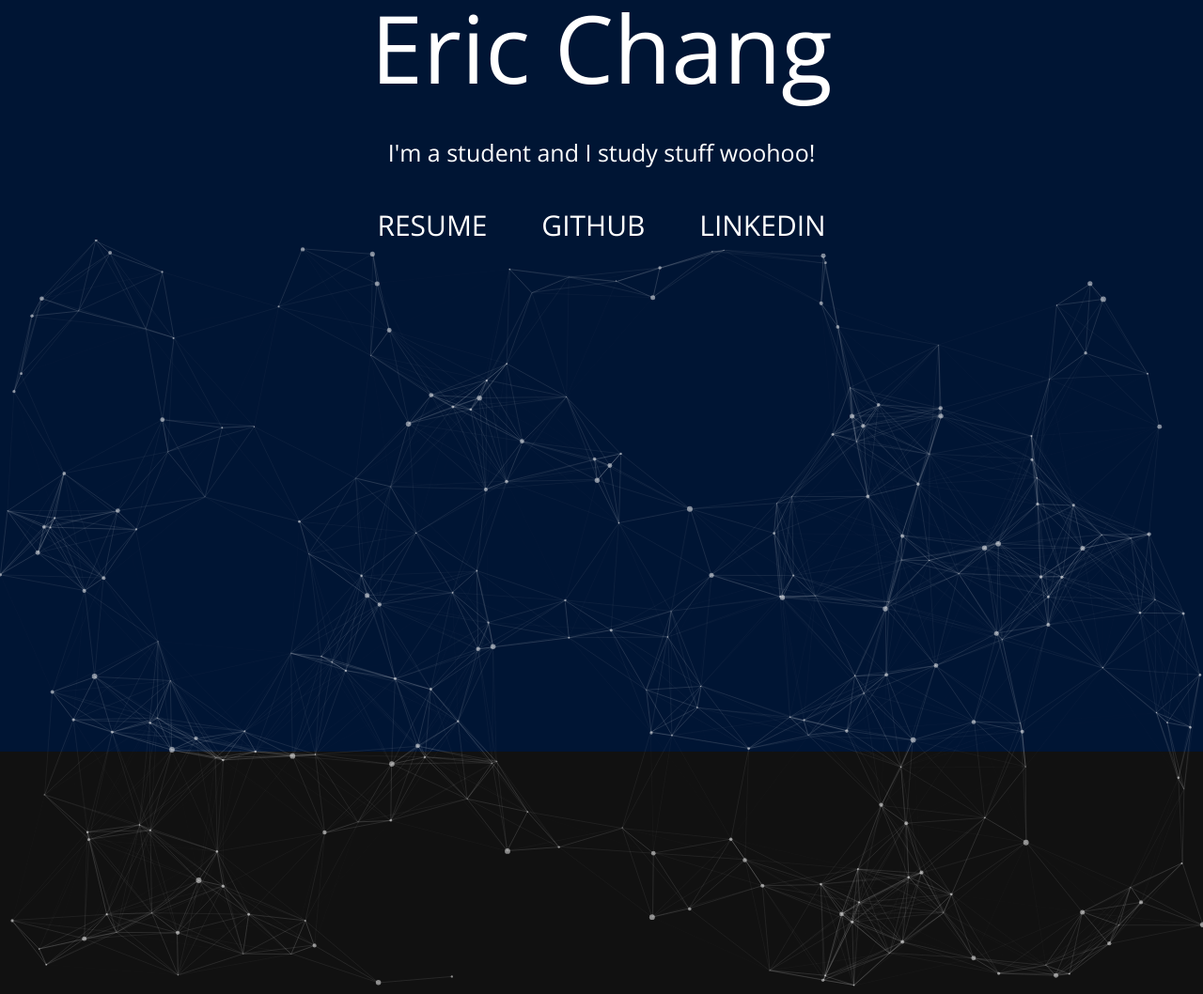
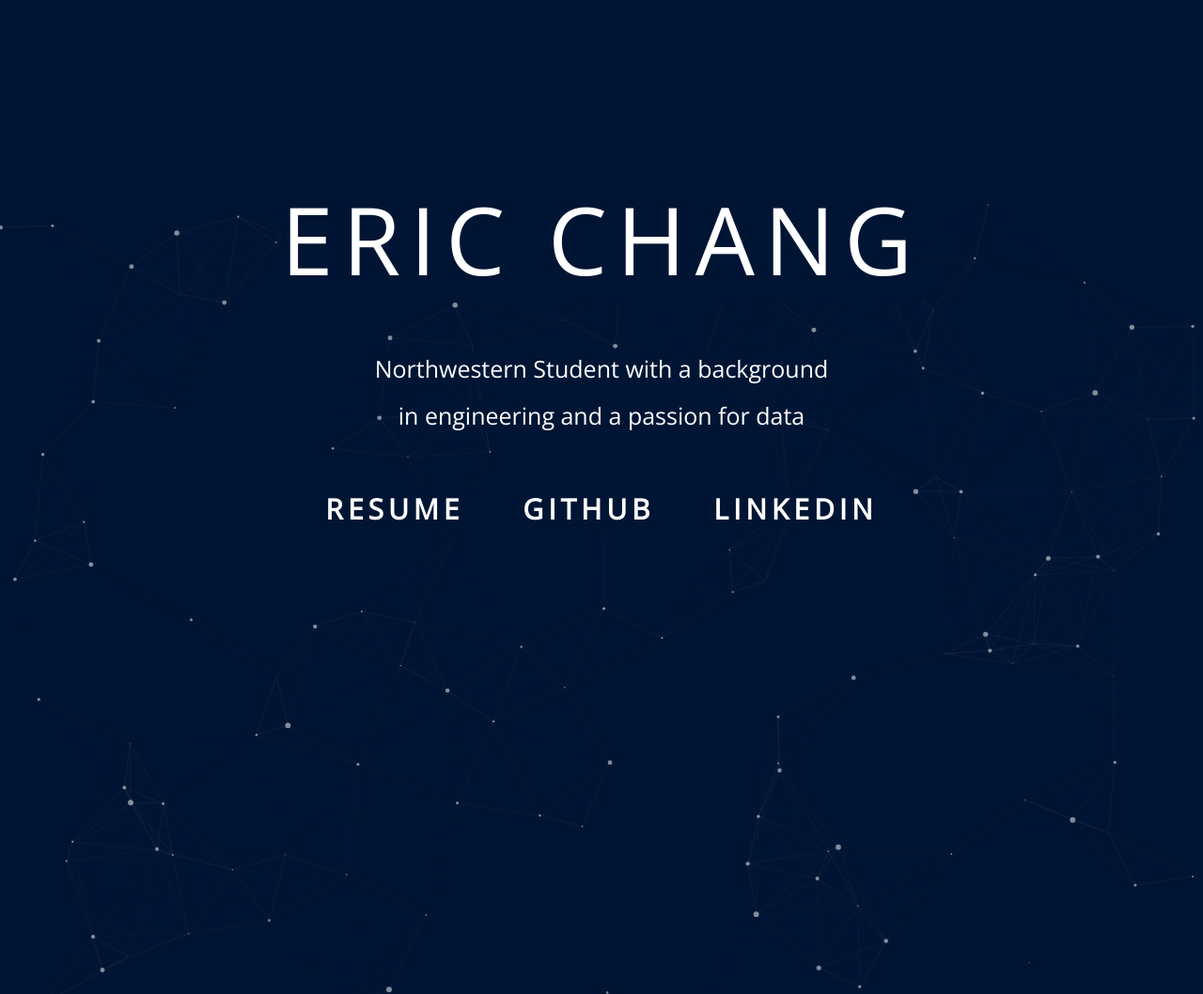
Before and after one commit to chang/old-personal-site, a plain HTML site: page index.html in a window 1280 px wide. Shown: the top 1058 px of the page at 94% size. Drawn offline with nearby package versions, Linux system fonts and the light colour scheme.

Commit message:
add description to homepage

```diff
--- a/app.js
+++ b/app.js
@@ -16,7 +16,7 @@ particlesJS('particles-js',
   {
     "particles": {
       "number": {
-        "value": 200,
+        "value": 100,
         "density": {
           "enable": true,
           "value_area": 800
@@ -29,7 +29,7 @@ particlesJS('particles-js',
         "type": "circle",
         "stroke": {
           "width": 0,
-          "color": "#000000"
+          "color": "#5F646E"
         },
         "polygon": {
           "nb_sides": 5
@@ -63,13 +63,13 @@ particlesJS('particles-js',
       "line_linked": {
         "enable": true,
         "distance": 150,
-        "color": "#ffffff",
+        "color": "#5F646E",
         "opacity": 0.2,
         "width": 1
       },
       "move": {
         "enable": true,
-        "speed": 3,
+        "speed": 1.5,
         "direction": "none",
         "random": false,
         "straight": false,
@@ -86,7 +86,7 @@ particlesJS('particles-js',
       "events": {
         "onhover": {
           "enable": true,
-          "mode": "repulse"
+          "mode": "grab"
         },
         "onclick": {
           "enable": true,
--- a/index.html
+++ b/index.html
@@ -14,10 +14,13 @@
 
 <!-- particles.js container -->
 <div id="particles-js">
-	<div class="overlay">
-        <h1 id="myname">Eric Chang</h1>
-        <p>I'm a student and I study stuff woohoo!</p>
-        <h2> <a href="EricChang_Resume_2016.pdf">RESUME</a> GITHUB LINKEDIN</h2>
+	<div class="overlay" id="main">
+        <!-- MY NAME -->
+        <h1 id="myname"><span>ERIC CHANG</span></h1>
+        <!-- TEXT -->
+        <p><span>Northwestern Student with a background in engineering and a passion for data</span></p>
+        <!-- HYPERLINKS -->
+        <h2><span> <a href="EricChang_Resume_2016.pdf">RESUME</a> <a href="http://github.com/ericchang00/">GITHUB</a> <a href="https://www.linkedin.com/in/ericcchang">LINKEDIN</a> </span></h2>
 	</div>
 </div>
 
@@ -27,6 +30,17 @@
 <script src="particles.js/particles.js"></script>
 <script src="app.js"></script>
 
+<!-- google analytics -->
+<script>
+  (function(i,s,o,g,r,a,m){i['GoogleAnalyticsObject']=r;i[r]=i[r]||function(){
+  (i[r].q=i[r].q||[]).push(arguments)},i[r].l=1*new Date();a=s.createElement(o),
+  m=s.getElementsByTagName(o)[0];a.async=1;a.src=g;m.parentNode.insertBefore(a,m)
+  })(window,document,'script','https://www.google-analytics.com/analytics.js','ga');
+
+  ga('create', 'UA-83725623-1', 'auto');
+  ga('send', 'pageview');
+
+</script>
 
 
 </body>
--- a/style.css
+++ b/style.css
@@ -27,7 +27,7 @@ li{list-style:none}
 html,body{
 	width:100%;
 	height:100%;
-	background:#111;
+	background:var(--main-color);
 }
 
 html{
@@ -45,18 +45,29 @@ canvas{
   vertical-align:bottom;
 }
 
+/*STYLING*/
+:root{
+  --main-color: #001534;
+}
+
+::selection {
+  background: var(--main-color); /* WebKit/Blink Browsers */
+}
+
 
 /* ---- particles.js container ---- */
 
 #particles-js{
   width: 100%;
-  height: 100%;
-  background-color: #001534;
+  height: 110%;
+  background-color: var(--main-color);
   background-image: url('');
   background-size: cover;
   background-position: 50% 50%;
   background-repeat: no-repeat;
-  z-index: -1;
+  z-index: 1;
+  position:relative;
+  top:-20%;
 }
 
 #name{
@@ -70,12 +81,22 @@ canvas{
   background-color:white;
 }
 
+
+/*Main overlay and text block*/
 .overlay {
     overflow:visible;
-    pointer-events:none;
+    /*pointer-events:none;*/
     background:none !important;
     margin: 0 auto;
     width: 100%;
+}
+
+#main{
+  position:relative;
+  top: 40%;
+  margin-top:auto;
+  margin-bottom:auto;
+  width: 60%;
 }
 
 h1 {
@@ -84,18 +105,32 @@ h1 {
   font-family: "Open Sans";
   font-size: 100px;
   font-weight: lighter;
+  letter-spacing: 10px;
+  line-height: 125px;
   /*white-space: nowrap;*/
 }
 
+/*use span inline option to create text
+background of same color, cover particles*/
+h1 span{
+  background-color:var(--main-color);
+}
 
+/*TEXT FORMATTING*/
 h2{
   padding-top: 50px;
   color: white;
   text-align: center;
   font-family: "Open Sans";
   font-size: 30px;
-  font-weight: lighter;
+  font-weight: 900;
   word-spacing: 50px;
+  letter-spacing: 5px;
+  line-height: 50px;
+}
+h2 span{
+  background-color:var(--main-color);
+  color: #B2B5BA;
 }
 
 a{
@@ -106,4 +141,55 @@ p{
   padding-top: 50px;
   font-size: 25px;
   text-align: center;
+  width:70%;
+  max-width: 500px;
+  line-height: 50px;
+  position: relative;
+  margin-left: auto;
+  margin-right: auto;
 }
+p span{
+  background-color: var(--main-color);
+}
+
+
+
+#graybar {
+    position:absolute;
+    left:0;
+    top:0;
+    background: rgba(255,255,255,.5);
+    width:40%;
+    height:500px;
+    z-index: 1000;
+}
+
+
+
+/*MOBILE STYLES*/
+@media only screen and (max-device-width: 480px) {
+html,body{
+  width:100%;
+  height:100%;
+  background:var(--main-color);
+}
+
+#particles-js{
+  top: -35%;
+}
+
+h1{
+  font-size: 50px;
+  line-height: 80px;
+}
+p{
+  font-size: 20px;
+  line-height: 35px;
+  width:80%;
+}
+
+h2{
+  font-size: 20px;
+  line-height: 40px;
+}
+}
```
